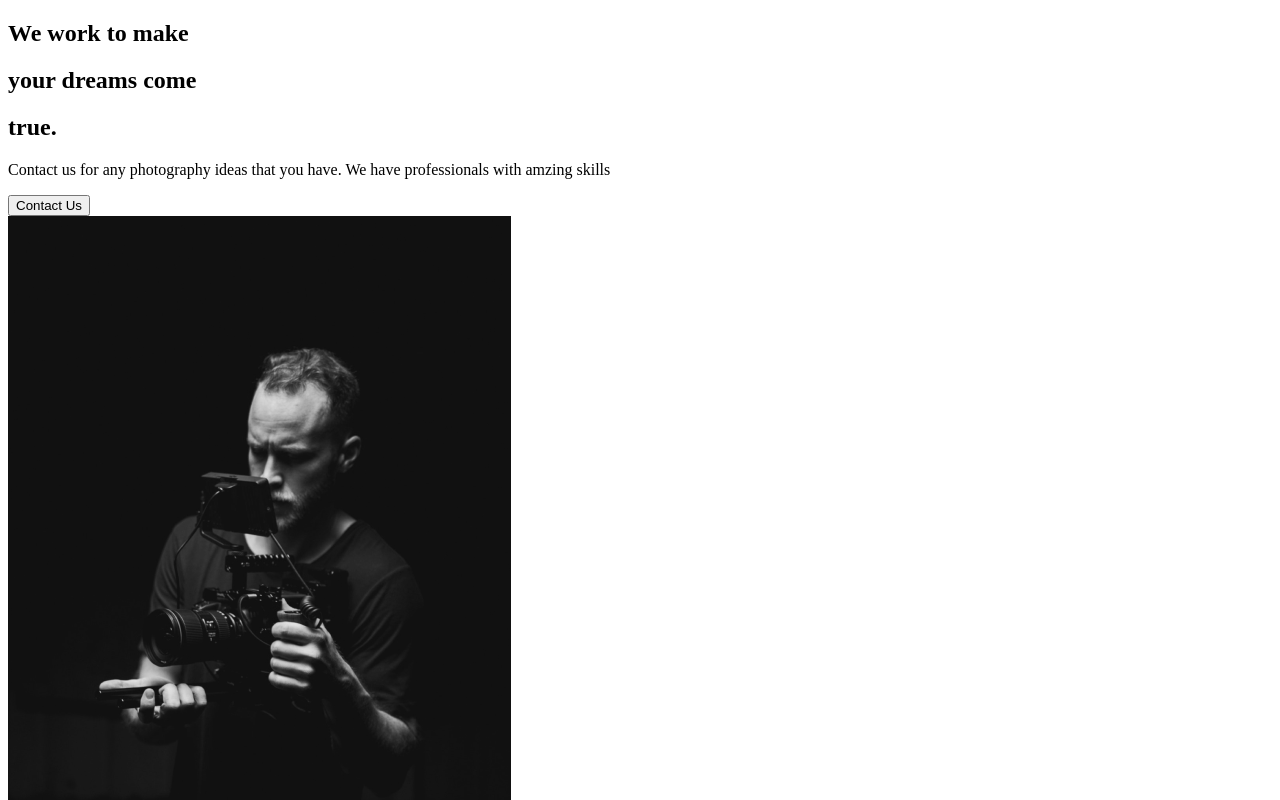
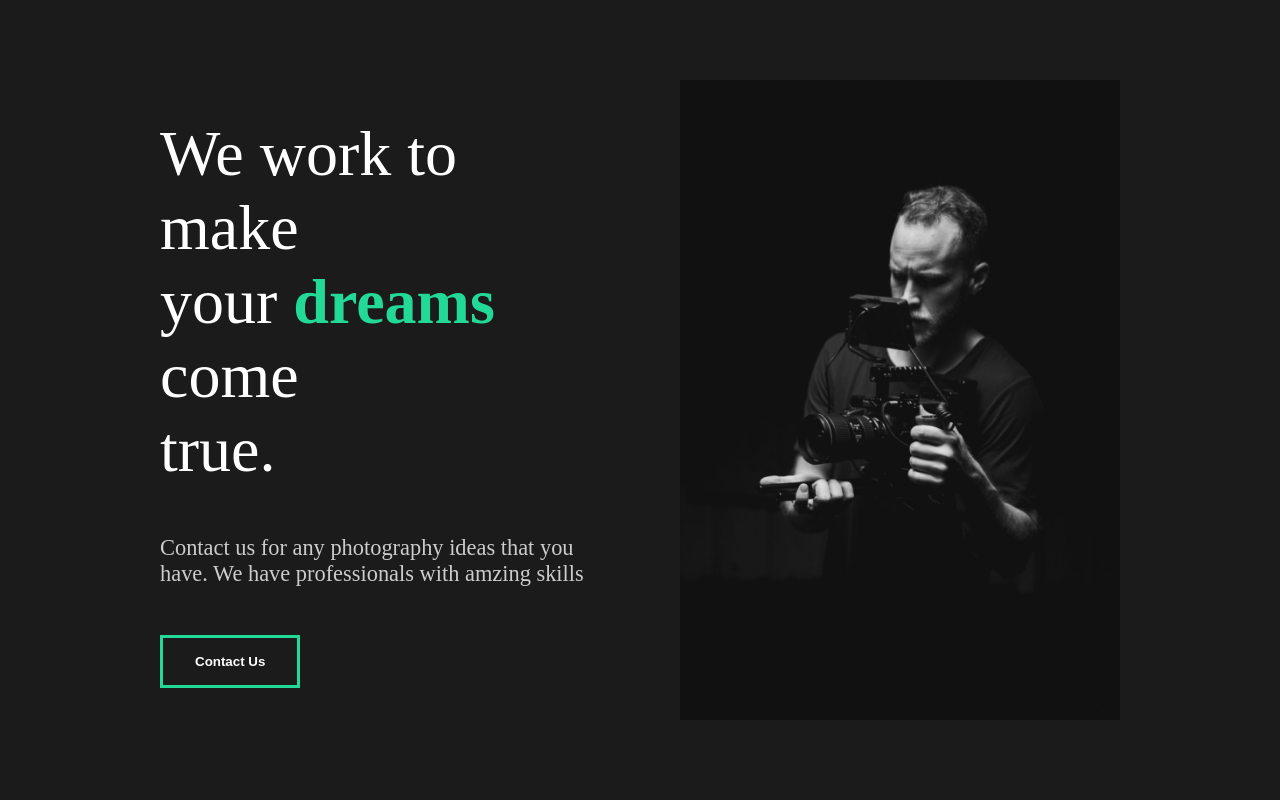
Before and after one commit to 1005hoon/react-practice-projects, a React (Create React App) app in the folder photo-company-app/: page / in a window 1280 px wide. Shown: the top 800 px of the page. Built offline with nearby package versions, Linux system fonts and the light colour scheme.

Commit message:
add styling using styled components

```diff
--- a/photo-company-app/package.json
+++ b/photo-company-app/package.json
@@ -10,9 +10,11 @@
     "@types/node": "^12.0.0",
     "@types/react": "^17.0.0",
     "@types/react-dom": "^17.0.0",
+    "@types/styled-components": "^5.1.9",
     "react": "^17.0.2",
     "react-dom": "^17.0.2",
     "react-scripts": "4.0.3",
+    "styled-components": "^5.2.3",
     "typescript": "^4.1.2",
     "web-vitals": "^1.0.1"
   },
--- a/photo-company-app/src/App.tsx
+++ b/photo-company-app/src/App.tsx
@@ -1,9 +1,12 @@
 import React from "react";
+
+import GlobalStyle from "./components/GlobalStyle";
 import AboutUs from "./pages/AboutUs";
 
 function App(): JSX.Element {
   return (
     <>
+      <GlobalStyle />
       <AboutUs />
     </>
   );
--- a/photo-company-app/src/components/AboutSection.tsx
+++ b/photo-company-app/src/components/AboutSection.tsx
@@ -1,34 +1,71 @@
 import React from "react";
 import home1 from "../img/home1.png";
 
+// styled
+import styled from "styled-components/macro";
+
 const AboutSection = (): JSX.Element => {
   return (
-    <>
-      <div className="description">
+    <About>
+      <Description>
         <div className="title">
-          <div className="hide">
+          <Hide>
             <h2>We work to make</h2>
-          </div>
-          <div className="hide">
+          </Hide>
+          <Hide>
             <h2>
               your <span>dreams</span> come
             </h2>
-          </div>
-          <div className="hide">
+          </Hide>
+          <Hide>
             <h2>true.</h2>
-          </div>
+          </Hide>
         </div>
         <p>
           Contact us for any photography ideas that you have. We have
           professionals with amzing skills
         </p>
         <button>Contact Us</button>
-      </div>
-      <div className="image">
+      </Description>
+      <ImageContainer>
         <img src={home1} alt="guy with a camera" />
-      </div>
-    </>
+      </ImageContainer>
+    </About>
   );
 };
 
+// styled components
+const About = styled.div`
+  min-height: 90vh;
+  display: flex;
+  align-items: center;
+  justify-content: space-between;
+  padding: 5rem 10rem;
+  color: #fff;
+`;
+
+const Description = styled.div`
+  flex: 1;
+  padding-right: 5rem;
+
+  h2 {
+    font-weight: lighter;
+  }
+`;
+
+const ImageContainer = styled.div`
+  flex: 1;
+  overflow: hidden;
+
+  img {
+    width: 100%;
+    height: 80vh;
+    object-fit: cover;
+  }
+`;
+
+const Hide = styled.div`
+  overflow: hidden;
+`;
+
 export default AboutSection;
--- /dev/null
+++ b/photo-company-app/src/components/GlobalStyle.tsx
@@ -0,0 +1,60 @@
+import { createGlobalStyle } from "styled-components/macro";
+
+const GlobalStyle = createGlobalStyle`
+  * {
+    margin: 0;
+    padding: 0;
+    box-sizing: border-box;
+  }
+
+  body {
+    background: #1b1b1b;
+  }
+
+  button {
+    font-weight: bold;
+    font-size: 1.1.rem;
+    cursor: pointer;
+    padding: 1rem 2rem;
+    border: 3px solid #23d997;
+    background: transparent;
+    color: #fff;
+    transition: all 0.2s ease;
+
+    &:hover {
+      background: #23d997;
+    }
+  }
+
+  h2 {
+    font-weight: lighter;
+    font-size: 4rem
+  }
+
+  h3 {
+    color: #fff
+  }
+
+  h4 {
+    font-weight: bold;
+    color: #23d997;
+  }
+
+  span {
+    color: #23d997;
+    font-weight: bold;
+  }
+
+  a {
+    font-size: 1.1.rem;
+  }
+
+  p {
+    padding: 3rem 0rem;
+    color: #ccc;
+    font-size: 1.4rem;
+  }
+
+`;
+
+export default GlobalStyle;
```
Also changed, not shown: 1 other file (tests, documents, lock files or other folders).
